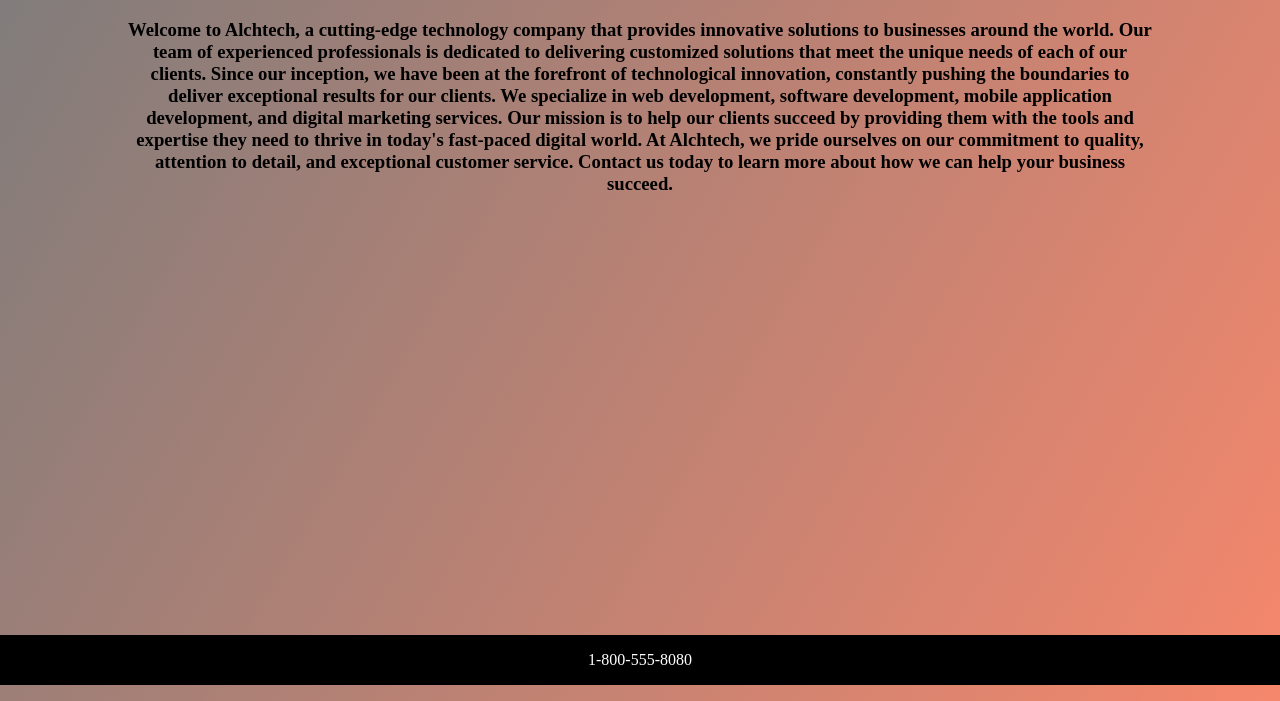
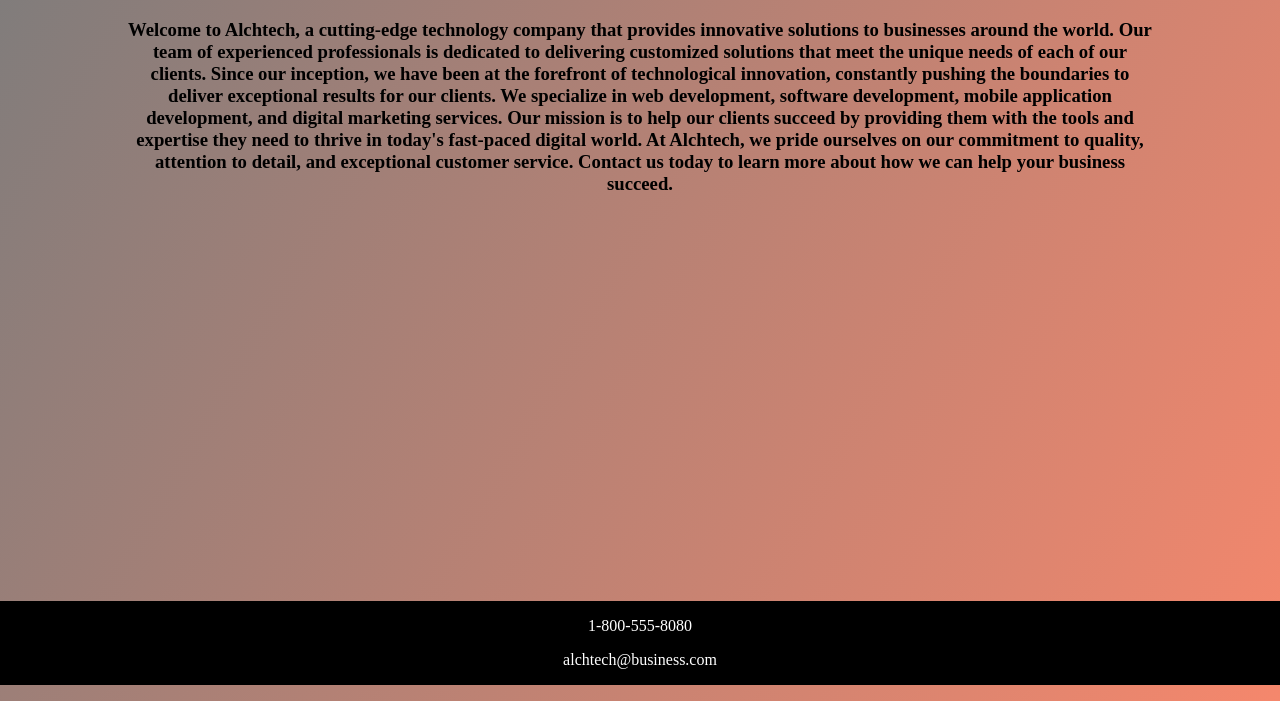
Before and after one commit to JacobDankel/CSE4500, a plain HTML site: page Assignment3/AboutUs.html in a window 1280 px wide. Shown: the part 115-816 px from the top of the page. Drawn offline with Linux system fonts and the light colour scheme.

Commit message:
Small Footer Fix

```diff
--- a/Assignment3/AboutUs.html
+++ b/Assignment3/AboutUs.html
@@ -32,6 +32,7 @@
     </div>
     <div class="footer">
         <p>1-800-555-8080</p>
+        <p>alchtech@business.com</p>
     </div>
 </body>
 </html>
```
Also changed, not shown: Assignment3/HomePage.html (+1 -0 lines).
